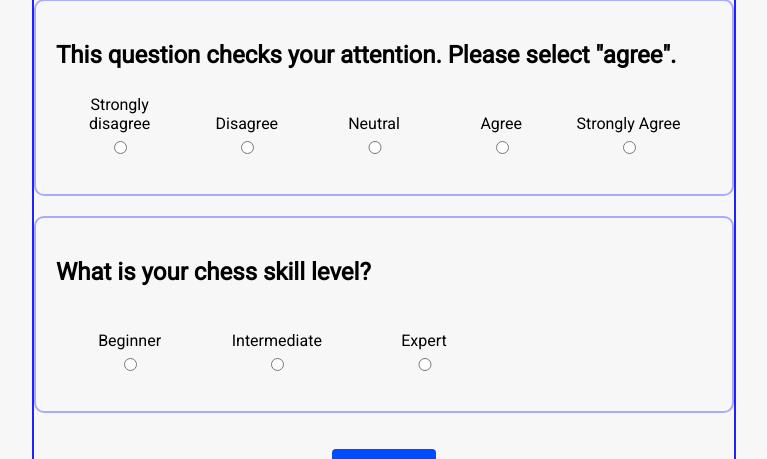
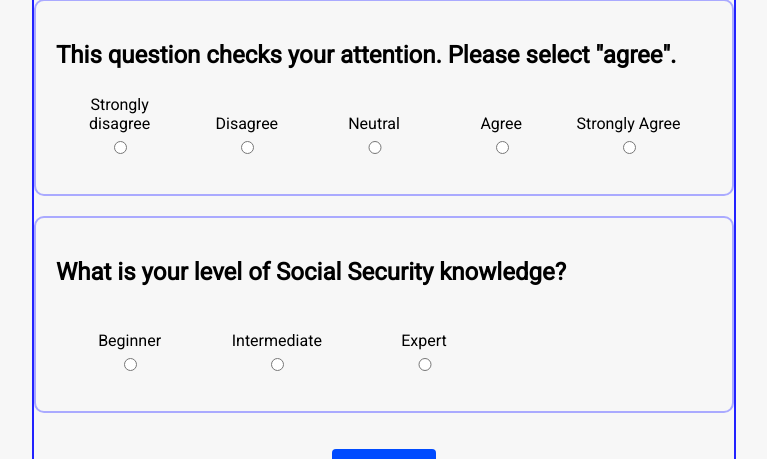
Before and after one commit to Shymkis/social-security-explainer, a Flask app: template templates/demographics_survey.html in a window 1280 px wide. Shown: the part 1072-1531 px from the top of the page, without its empty margins (256-1023 px from the left). Run offline with Flask 3, Linux system fonts and the light colour scheme; the template is opened without the code that fills it, so the values that code supplies are empty.

Commit message:
Changed final demo question to social security

```diff
--- a/templates/demographics_survey.html
+++ b/templates/demographics_survey.html
@@ -235,7 +235,7 @@
             </div>
             <div class="task-group" id="q6">
                 <div class="question">
-                    <label class="question-label" for="q6">What is your chess skill level?</label>
+                    <label class="question-label" for="q6">What is your level of Social Security knowledge?</label>
                     <div class="question-options">
                         <div class="options">
                             <label class="option-label">Beginner</label>
```
